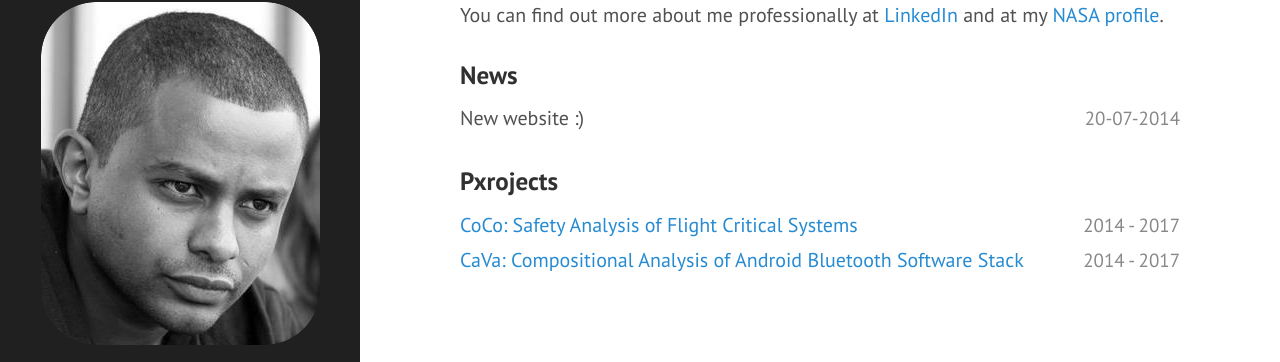
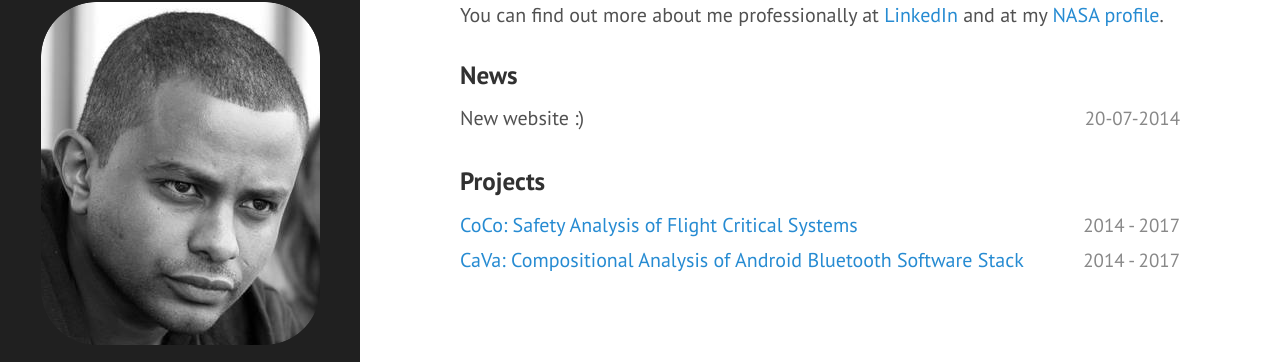
Before and after one commit to lememta/lememta.github.io, a Jekyll site: the page built from index.html, in a window 1280 px wide. Shown: the part 200-562 px from the top of the page. Built offline with Jekyll 4.4.1, drawn with Linux system fonts in a browser that asks for light colours; nearby versions of some CDN libraries; the list of posts is cut into pages by our own code.

Commit message:
more updates

```diff
--- a/index.html
+++ b/index.html
@@ -19,7 +19,7 @@ My name is Temesghen Kahsai, or just simply Teme, or lememta (only for childhood
     </ul>
 
 
-<h3>Pxrojects</h3>
+<h3>Projects</h3>
 
   <ul class="posts">
         {% for post in site.posts %}
```
Also changed, not shown: research.md (+1 -0 lines).
